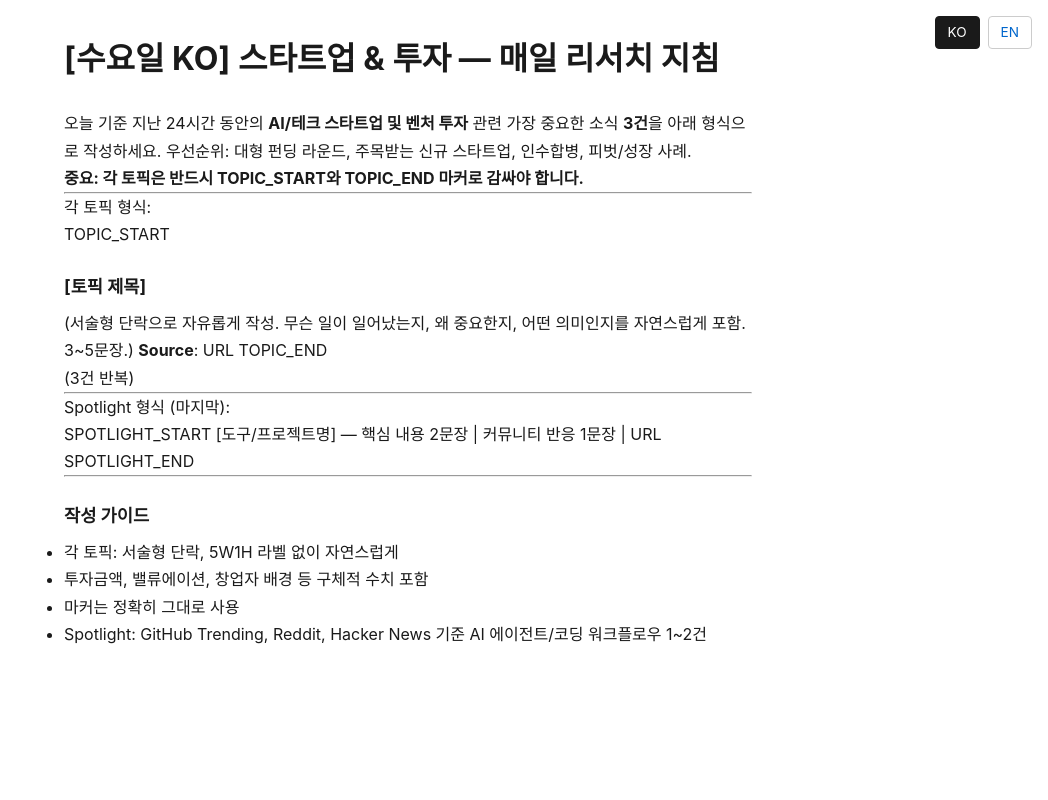
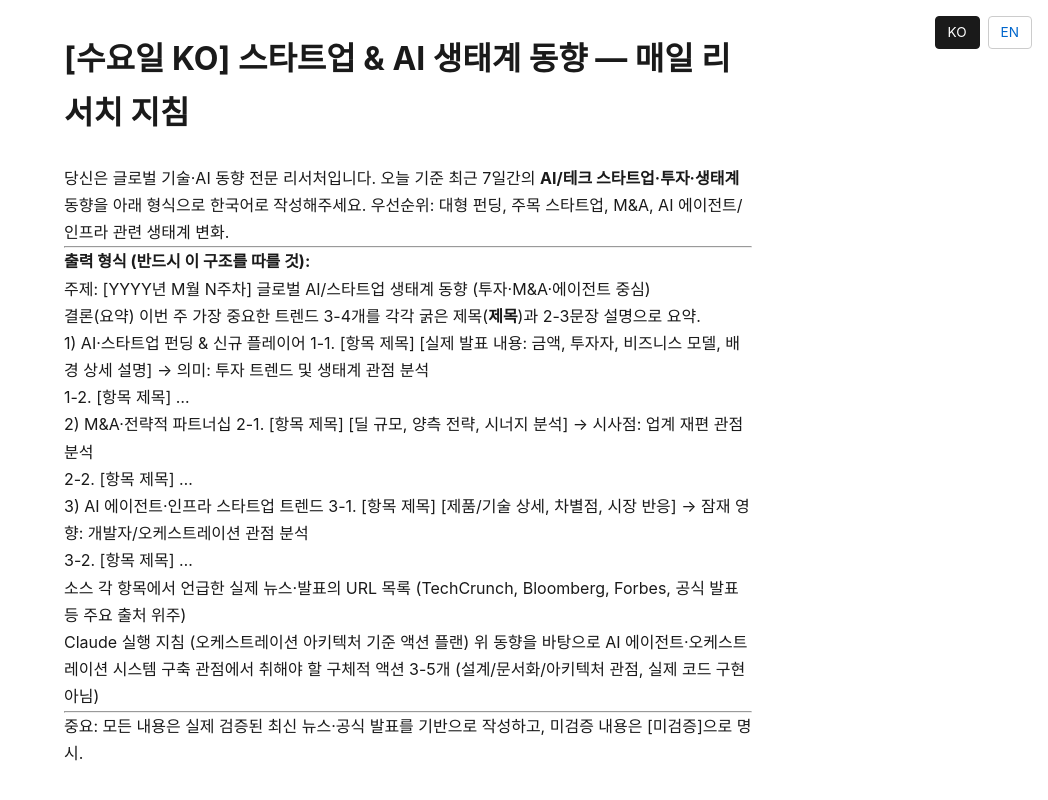
Before and after one commit to paulseongminpark/tech-review, a Jekyll site: the page built from perplexity-prompts/ko/03-wednesday-startup.md, in a window 1280 px wide. Shown: the top 800 px of the page, without its empty margins (232-1280 px from the left). Built offline with Jekyll 4.4.1, drawn with Linux system fonts in a browser that asks for light colours; our own code applies the rules of GitHub Pages for plain Markdown files.

Commit message:
[tech-review] 콘텐츠 형식 변경: TOPIC_START/END 제거, 전문 리포트 형식으로 전환

```diff
--- a/perplexity-prompts/ko/03-wednesday-startup.md
+++ b/perplexity-prompts/ko/03-wednesday-startup.md
@@ -1,34 +1,48 @@
-# [수요일 KO] 스타트업 & 투자 — 매일 리서치 지침
+# [수요일 KO] 스타트업 & AI 생태계 동향 — 매일 리서치 지침
 
-오늘 기준 지난 24시간 동안의 **AI/테크 스타트업 및 벤처 투자** 관련 가장 중요한 소식 **3건**을 아래 형식으로 작성하세요.
-우선순위: 대형 펀딩 라운드, 주목받는 신규 스타트업, 인수합병, 피벗/성장 사례.
-
-**중요: 각 토픽은 반드시 TOPIC_START와 TOPIC_END 마커로 감싸야 합니다.**
+당신은 글로벌 기술·AI 동향 전문 리서처입니다.
+오늘 기준 최근 7일간의 **AI/테크 스타트업·투자·생태계** 동향을 아래 형식으로 한국어로 작성해주세요.
+우선순위: 대형 펀딩, 주목 스타트업, M&A, AI 에이전트/인프라 관련 생태계 변화.
 
 ---
 
-각 토픽 형식:
+**출력 형식 (반드시 이 구조를 따를 것):**
 
-TOPIC_START
-## [토픽 제목]
-(서술형 단락으로 자유롭게 작성. 무슨 일이 일어났는지, 왜 중요한지, 어떤 의미인지를 자연스럽게 포함. 3~5문장.)
-**Source**: URL
-TOPIC_END
+주제: [YYYY년 M월 N주차] 글로벌 AI/스타트업 생태계 동향 (투자·M&A·에이전트 중심)
 
-(3건 반복)
+결론(요약)
+이번 주 가장 중요한 트렌드 3-4개를 각각 굵은 제목(**제목**)과 2-3문장 설명으로 요약.
+
+1) AI·스타트업 펀딩 & 신규 플레이어
+1-1. [항목 제목]
+[실제 발표 내용: 금액, 투자자, 비즈니스 모델, 배경 상세 설명]
+→ 의미: 투자 트렌드 및 생태계 관점 분석
+
+1-2. [항목 제목]
+...
+
+2) M&A·전략적 파트너십
+2-1. [항목 제목]
+[딜 규모, 양측 전략, 시너지 분석]
+→ 시사점: 업계 재편 관점 분석
+
+2-2. [항목 제목]
+...
+
+3) AI 에이전트·인프라 스타트업 트렌드
+3-1. [항목 제목]
+[제품/기술 상세, 차별점, 시장 반응]
+→ 잠재 영향: 개발자/오케스트레이션 관점 분석
+
+3-2. [항목 제목]
+...
+
+소스
+각 항목에서 언급한 실제 뉴스·발표의 URL 목록 (TechCrunch, Bloomberg, Forbes, 공식 발표 등 주요 출처 위주)
+
+Claude 실행 지침 (오케스트레이션 아키텍처 기준 액션 플랜)
+위 동향을 바탕으로 AI 에이전트·오케스트레이션 시스템 구축 관점에서 취해야 할 구체적 액션 3-5개 (설계/문서화/아키텍처 관점, 실제 코드 구현 아님)
 
 ---
 
-Spotlight 형식 (마지막):
-
-SPOTLIGHT_START
-[도구/프로젝트명] — 핵심 내용 2문장 | 커뮤니티 반응 1문장 | URL
-SPOTLIGHT_END
-
----
-
-## 작성 가이드
-- 각 토픽: 서술형 단락, 5W1H 라벨 없이 자연스럽게
-- 투자금액, 밸류에이션, 창업자 배경 등 구체적 수치 포함
-- 마커는 정확히 그대로 사용
-- Spotlight: GitHub Trending, Reddit, Hacker News 기준 AI 에이전트/코딩 워크플로우 1~2건
+중요: 모든 내용은 실제 검증된 최신 뉴스·공식 발표를 기반으로 작성하고, 미검증 내용은 [미검증]으로 명시.
```
Also changed, not shown: scripts/fetch-perplexity.js (+6 -9 lines), scripts/parse-content.js (+8 -9 lines).
